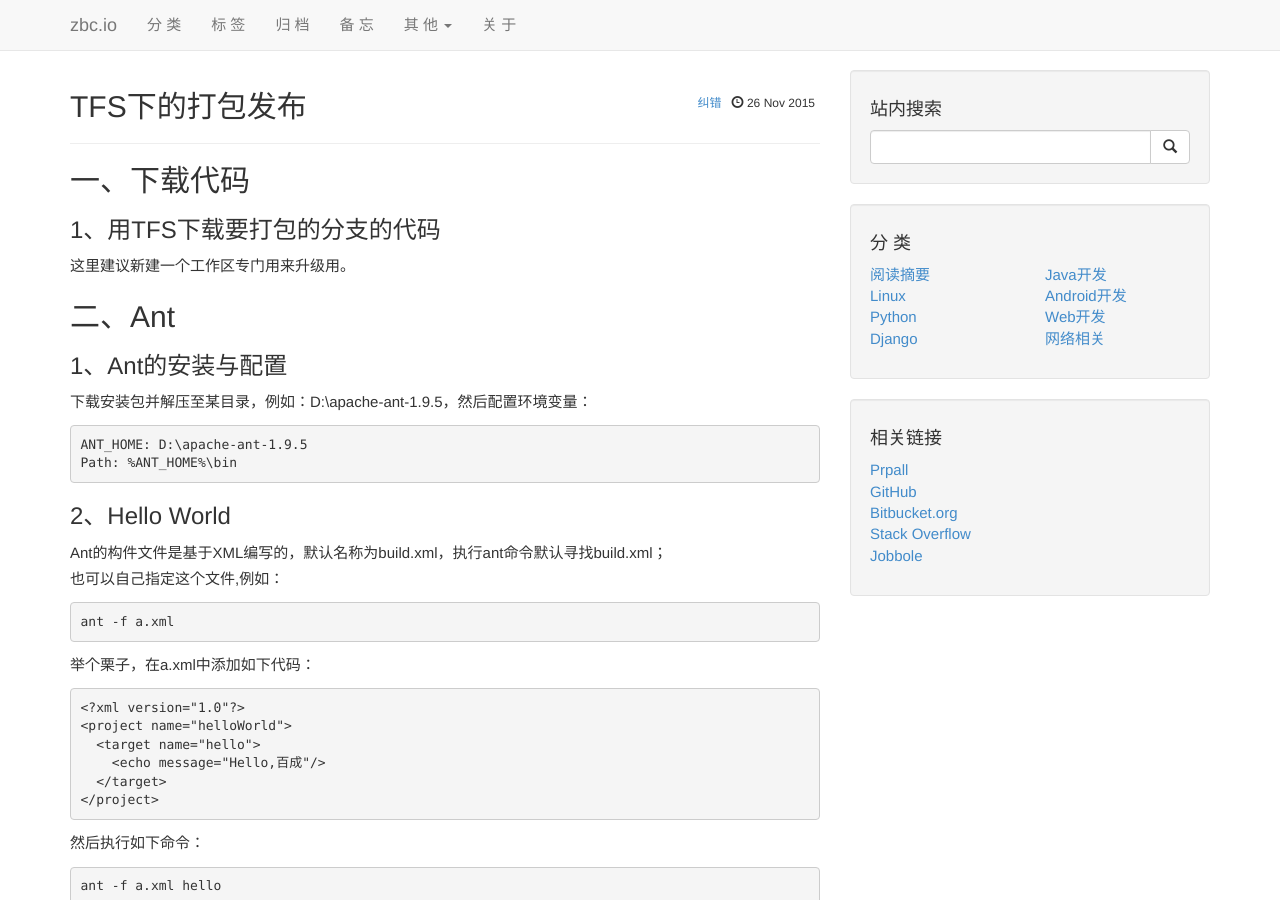
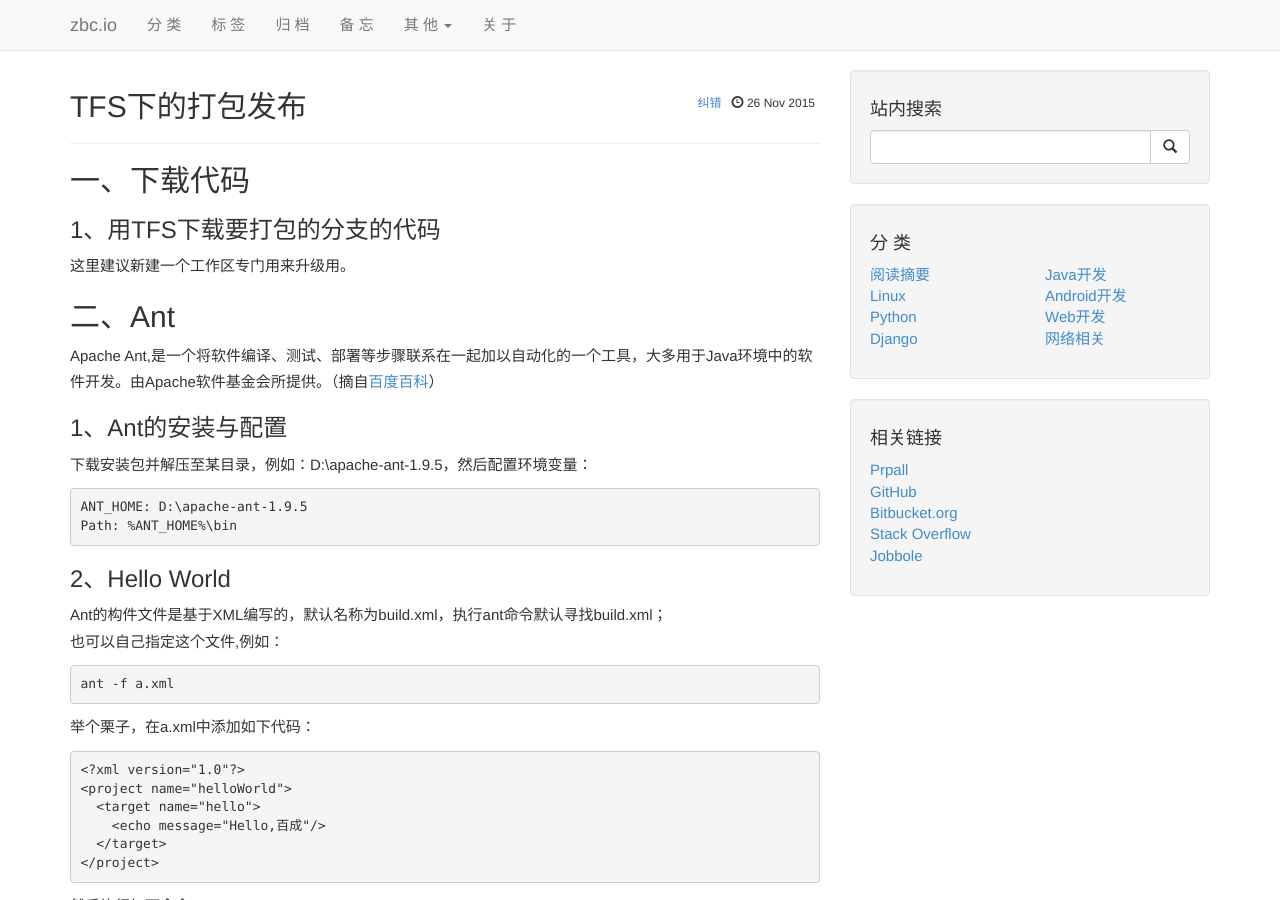
Before and after one commit to zbc0512/zbc0512.github.io, a Jekyll site: the page built from _posts/2015-11-26-sinosoft-train-ant-tfs.md, in a window 1280 px wide and 900 px high. Built offline with Jekyll 4.4.1, drawn with Linux system fonts in a browser that asks for light colours; Markdown is read by kramdown in place of the engine named in the settings; comment, search, counter and statistics services are not loaded.

Commit message:
Update 2015-11-26-sinosoft-train-ant-tfs.md

```diff
--- a/_posts/2015-11-26-sinosoft-train-ant-tfs.md
+++ b/_posts/2015-11-26-sinosoft-train-ant-tfs.md
@@ -11,6 +11,7 @@ tags: [Ant,TFS]
 这里建议新建一个工作区专门用来升级用。
 
 ##二、Ant
+Apache Ant,是一个将软件编译、测试、部署等步骤联系在一起加以自动化的一个工具，大多用于Java环境中的软件开发。由Apache软件基金会所提供。（摘自[百度百科](http://baike.baidu.com/view/1479196.htm)）
 
 ###1、Ant的安装与配置
 
```
